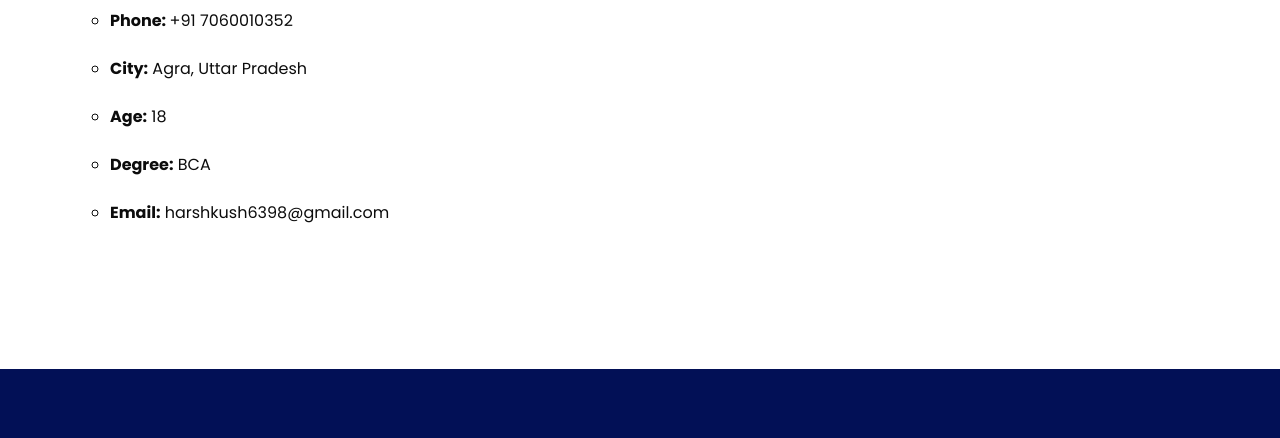
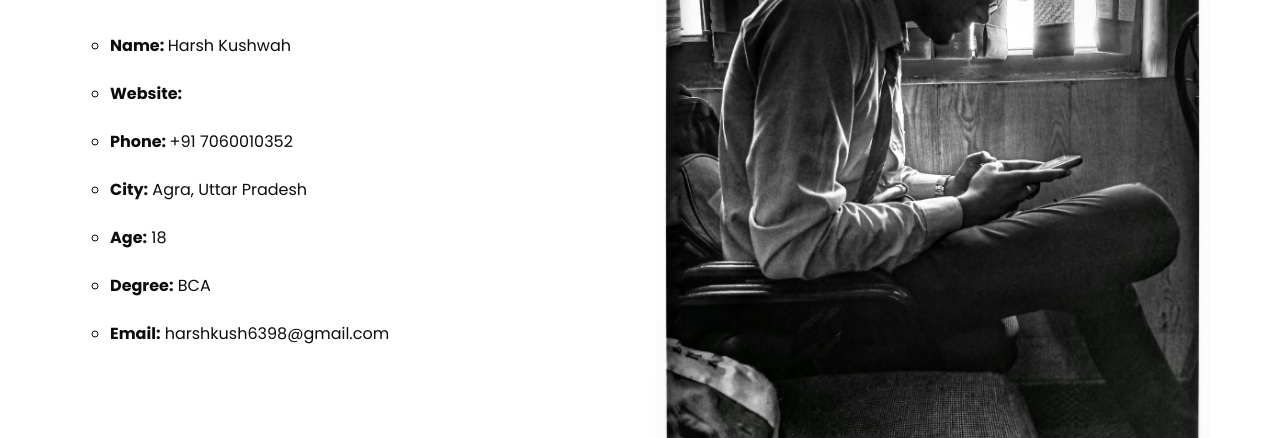
Before and after one commit to rohitsingh100/webtask.github.io, a plain HTML site: page about.html in a window 1280 px wide. Shown: the part 347-785 px from the top of the page. Drawn offline with nearby package versions, Linux system fonts and the light colour scheme.

Commit message:
Update about.html

```diff
--- a/about.html
+++ b/about.html
@@ -115,7 +115,7 @@
         </div>
         <div class="col-md-6">
           <div class="img-box">
-            <img src="IMG-20221207-WA0014.jpeg" alt="">
+            <img src="IMG-20221207-WA0014.jpg" alt="">
           </div>
         </div>
       </div>
```
